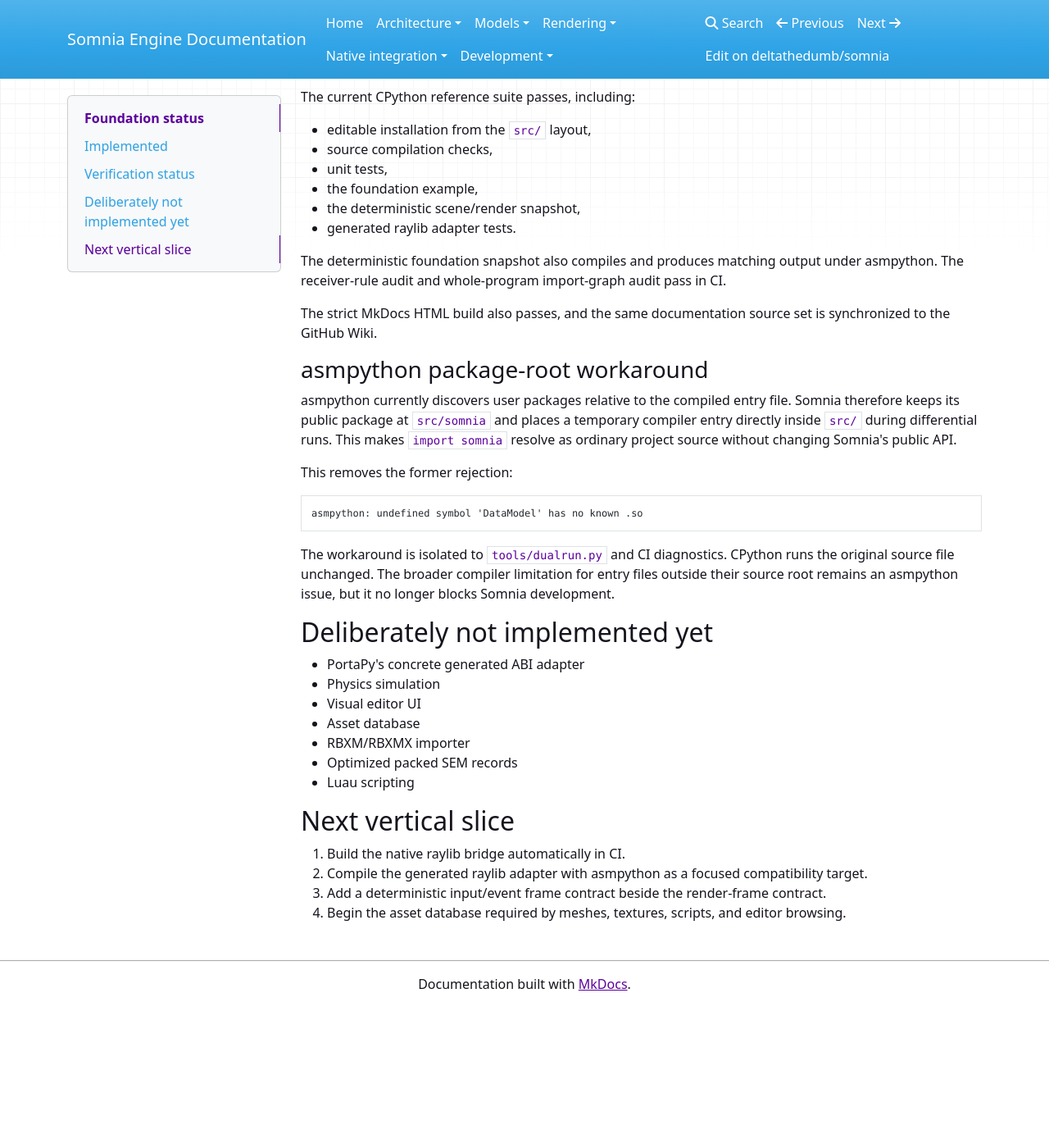
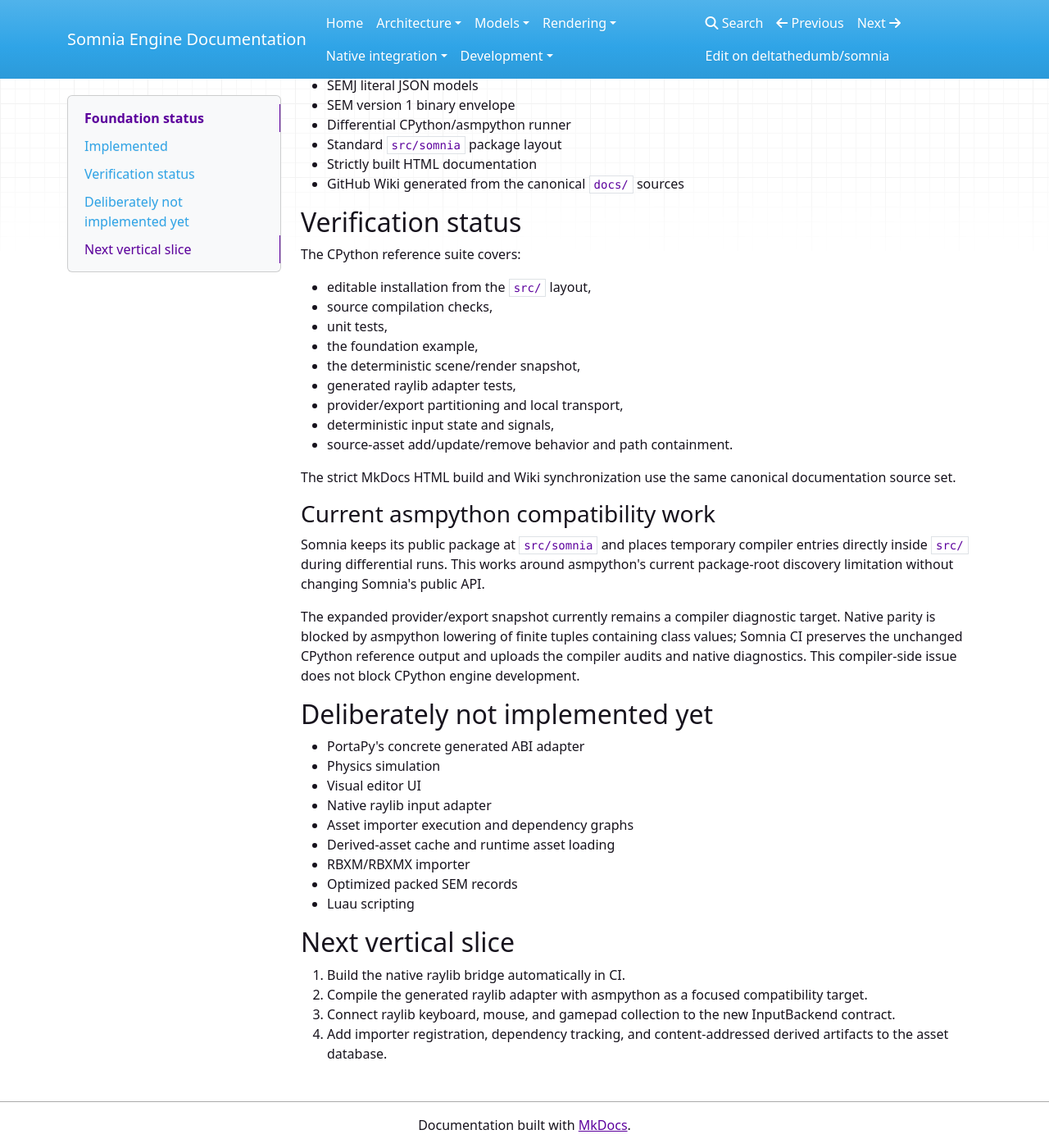
Before and after one commit to deltathedumb/somnia, an MkDocs documentation site: the page built from docs/foundation-status.md, in a window 1280 px wide and 1400 px high, scrolled down 681 px. Shown: the whole window at 82% size. Built offline with MkDocs 1.6.1, drawn with Linux system fonts in a browser that asks for light colours; nearby versions of some CDN libraries; before the commit the page ends 1909 px from its top, so only the background shows below that; some of the changed text lies outside the part shown.

Commit message:
Update foundation status for input and assets

````diff
--- a/docs/foundation-status.md
+++ b/docs/foundation-status.md
@@ -8,10 +8,18 @@
 - Unknown object preservation
 - Editor selection and undo/redo services
 - Play-mode cloning from the editor DataModel
+- Canonical provider hierarchy with client/server realm partitioning
+- Client, DedicatedServer, and DedicatedClient export plans
+- Separate integrated client/server DataModels with local packet transport
 - World, camera, mesh, light, and render service objects
 - Backend-neutral rendering contract and null renderer
 - Raylib renderer backed by a flat Somnia-owned C bridge ABI
 - Window, camera, grid, solid-cube, and wireframe-cube rendering
+- Deterministic backend-neutral input frames
+- Null and queued input backends for headless runs, tests, editor injection, and replays
+- InputProvider state snapshots and transition signals
+- Serializable Asset records inside the canonical Assets provider
+- Deterministic source-asset discovery, hashing, kind inference, and stale-record removal
 - NativeLibrary and NativeFunction objects
 - Static asmpython binding generation from native declarations
 - Generated typed raylib bridge adapter for asmpython
@@ -26,37 +34,34 @@
 
 ## Verification status
 
-The current CPython reference suite passes, including:
+The CPython reference suite covers:
 
 - editable installation from the `src/` layout,
 - source compilation checks,
 - unit tests,
 - the foundation example,
 - the deterministic scene/render snapshot,
-- generated raylib adapter tests.
+- generated raylib adapter tests,
+- provider/export partitioning and local transport,
+- deterministic input state and signals,
+- source-asset add/update/remove behavior and path containment.
 
-The deterministic foundation snapshot also compiles and produces matching output under asmpython. The receiver-rule audit and whole-program import-graph audit pass in CI.
+The strict MkDocs HTML build and Wiki synchronization use the same canonical documentation source set.
 
-The strict MkDocs HTML build also passes, and the same documentation source set is synchronized to the GitHub Wiki.
+### Current asmpython compatibility work
 
-### asmpython package-root workaround
+Somnia keeps its public package at `src/somnia` and places temporary compiler entries directly inside `src/` during differential runs. This works around asmpython's current package-root discovery limitation without changing Somnia's public API.
 
-asmpython currently discovers user packages relative to the compiled entry file. Somnia therefore keeps its public package at `src/somnia` and places a temporary compiler entry directly inside `src/` during differential runs. This makes `import somnia` resolve as ordinary project source without changing Somnia's public API.
-
-This removes the former rejection:
-
-```text
-asmpython: undefined symbol 'DataModel' has no known .so
-```
-
-The workaround is isolated to `tools/dualrun.py` and CI diagnostics. CPython runs the original source file unchanged. The broader compiler limitation for entry files outside their source root remains an asmpython issue, but it no longer blocks Somnia development.
+The expanded provider/export snapshot currently remains a compiler diagnostic target. Native parity is blocked by asmpython lowering of finite tuples containing class values; Somnia CI preserves the unchanged CPython reference output and uploads the compiler audits and native diagnostics. This compiler-side issue does not block CPython engine development.
 
 ## Deliberately not implemented yet
 
 - PortaPy's concrete generated ABI adapter
 - Physics simulation
 - Visual editor UI
-- Asset database
+- Native raylib input adapter
+- Asset importer execution and dependency graphs
+- Derived-asset cache and runtime asset loading
 - RBXM/RBXMX importer
 - Optimized packed SEM records
 - Luau scripting
@@ -65,5 +70,5 @@
 
 1. Build the native raylib bridge automatically in CI.
 2. Compile the generated raylib adapter with asmpython as a focused compatibility target.
-3. Add a deterministic input/event frame contract beside the render-frame contract.
-4. Begin the asset database required by meshes, textures, scripts, and editor browsing.
+3. Connect raylib keyboard, mouse, and gamepad collection to the new InputBackend contract.
+4. Add importer registration, dependency tracking, and content-addressed derived artifacts to the asset database.
````
